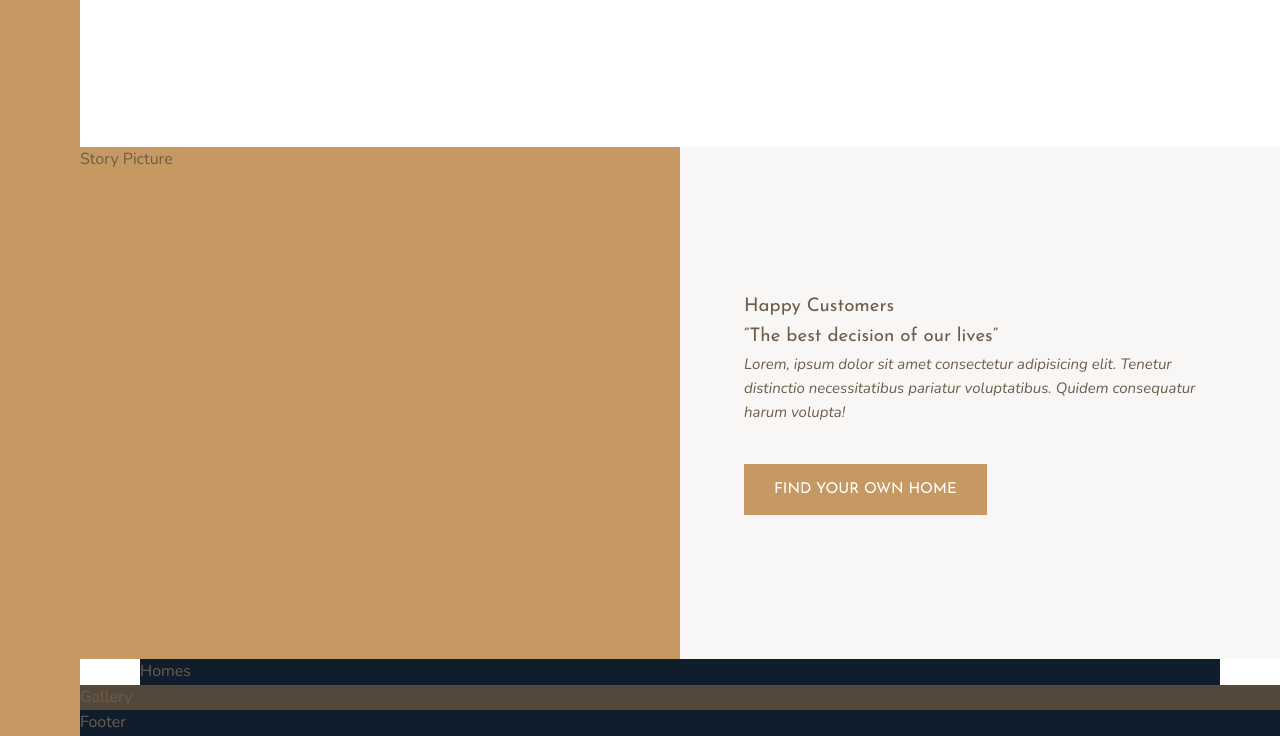
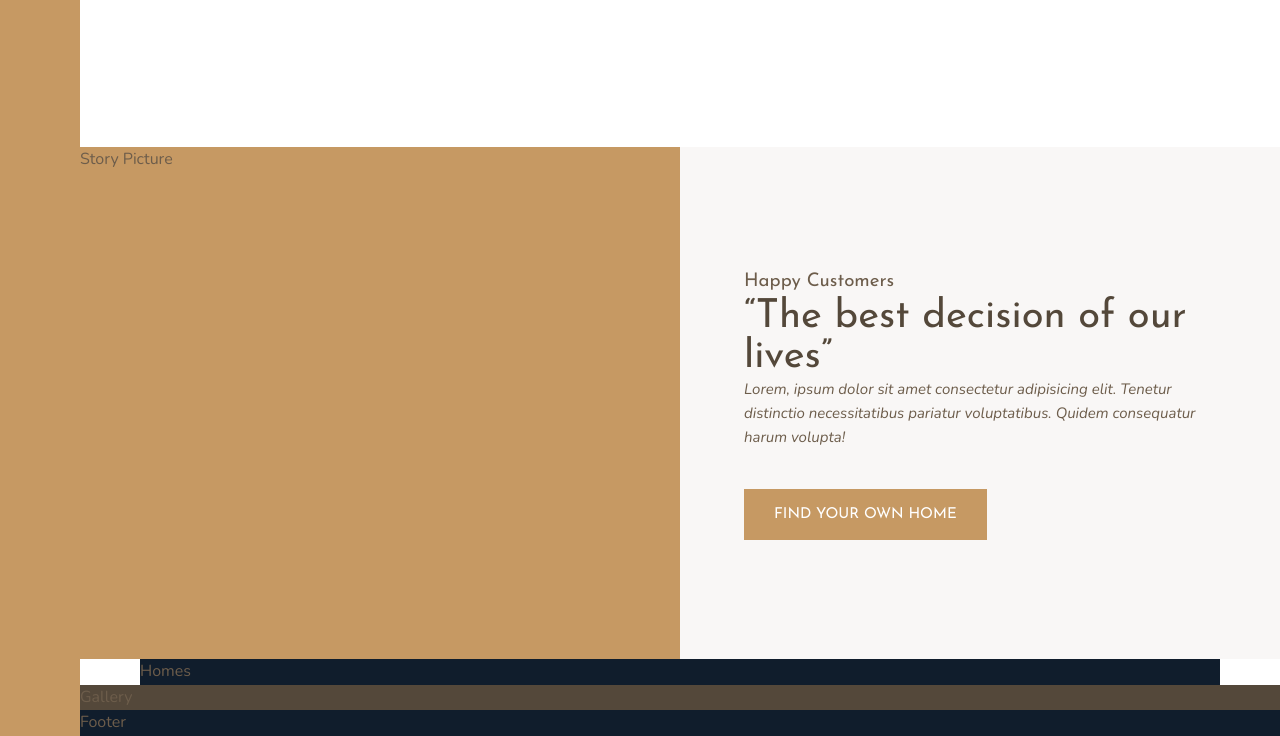
Before and after one commit to Emizzari/Nexter, a website: page index.html in a window 1280 px wide. Shown: the part 1161-1897 px from the top of the page. Drawn offline with nearby package versions, Linux system fonts and the light colour scheme; files that its build step writes are made by us from their sources.

Commit message:
Styling heading-2

```diff
--- a/sass/_typography.scss
+++ b/sass/_typography.scss
@@ -9,6 +9,17 @@
 
 .heading-2{
     @extend %heading;
+    font-size: 4rem;
+    font-size: italic;
+    line-height: 1;
+
+    &--light {
+        color: $color-grey-light-1
+    }
+
+    &--dark {
+        color: $color-grey-dark-1
+    }
 }
 
 .heading-3{
```
